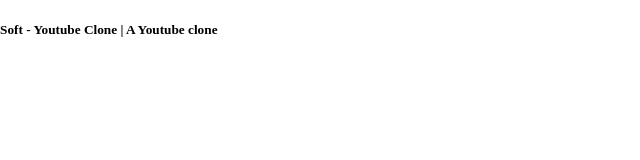
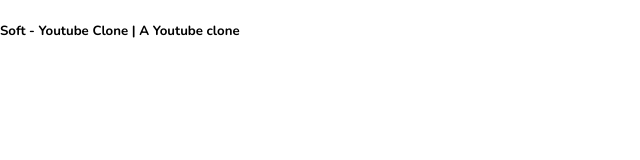
Before and after one commit to AbdulQuayyum/soft-youtube, a React (Vite) app: page / in a window 1280 px wide. Shown: the top 160 px of the page, without its empty margins (0-640 px from the left). Built offline with nearby package versions, Linux system fonts and the light colour scheme.

Commit message:
Cooking...

```diff
--- a/index.html
+++ b/index.html
@@ -1,13 +1,20 @@
 <!DOCTYPE html>
 <html lang="en">
+
 <head>
   <meta charset="UTF-8" />
   <link rel="icon" type="image/svg+xml" href="/logo.png" />
   <meta name="viewport" content="width=device-width, initial-scale=1.0" />
+  <link rel="preconnect" href="https://fonts.googleapis.com">
+  <link rel="preconnect" href="https://fonts.gstatic.com" crossorigin>
+  <link href="https://fonts.googleapis.com/css2?family=Nunito:wght@200;300;400;500;600;700;800;900;1000&display=swap"
+    rel="stylesheet">
   <title>Soft - Youtube Clone | A Youtube clone</title>
 </head>
+
 <body>
   <div id="root"></div>
-    <script type="module" src="/src/main.jsx"></script>
+  <script type="module" src="/src/Main.jsx"></script>
 </body>
+
 </html>
--- a/package.json
+++ b/package.json
@@ -15,6 +15,7 @@
     "axios": "^1.3.6",
     "react": "^18.2.0",
     "react-dom": "^18.2.0",
+    "react-icons": "^4.8.0",
     "react-player": "^2.12.0",
     "react-router-dom": "^6.10.0"
   },
--- a/src/Styles/Index.css
+++ b/src/Styles/Index.css
@@ -3,6 +3,7 @@
     margin: 0;
     padding: 0;
     box-sizing: border-box;
+    font-family: "Nunito";
 }
 
 a {
--- /dev/null
+++ b/src/Views/Index.jsx
@@ -0,0 +1,6 @@
+import ChannelDetail from "./ChannelDetail";
+import Feed from "./Feed";
+import SearchFeed from "./SearchFeed";
+import VideoDetail from "./VideoDetail";
+
+export { ChannelDetail, Feed, SearchFeed, VideoDetail }
--- a/src/main.jsx
+++ b/src/main.jsx
@@ -1,10 +1,13 @@
 import React from 'react'
 import ReactDOM from 'react-dom/client'
+import { BrowserRouter } from 'react-router-dom';
 import App from './App.jsx'
 import "./Styles/Index.css"
 
 ReactDOM.createRoot(document.getElementById('root')).render(
   <React.StrictMode>
-    <App />
+    <BrowserRouter>
+      <App />
+    </BrowserRouter>
   </React.StrictMode>,
 )
```
Also changed, not shown: src/Routes/Main.Routes.js (added, +13 -0 lines), src/Views/ChannelDetail.jsx (added, +9 -0 lines), src/Views/Feed.jsx (added, +9 -0 lines), src/Views/SearchFeed.jsx (added, +9 -0 lines), src/Views/VideoDetail.jsx (added, +9 -0 lines), 1 other file (tests, documents, lock files or other folders). Lines whose indentation alone changed are shown as unchanged.
